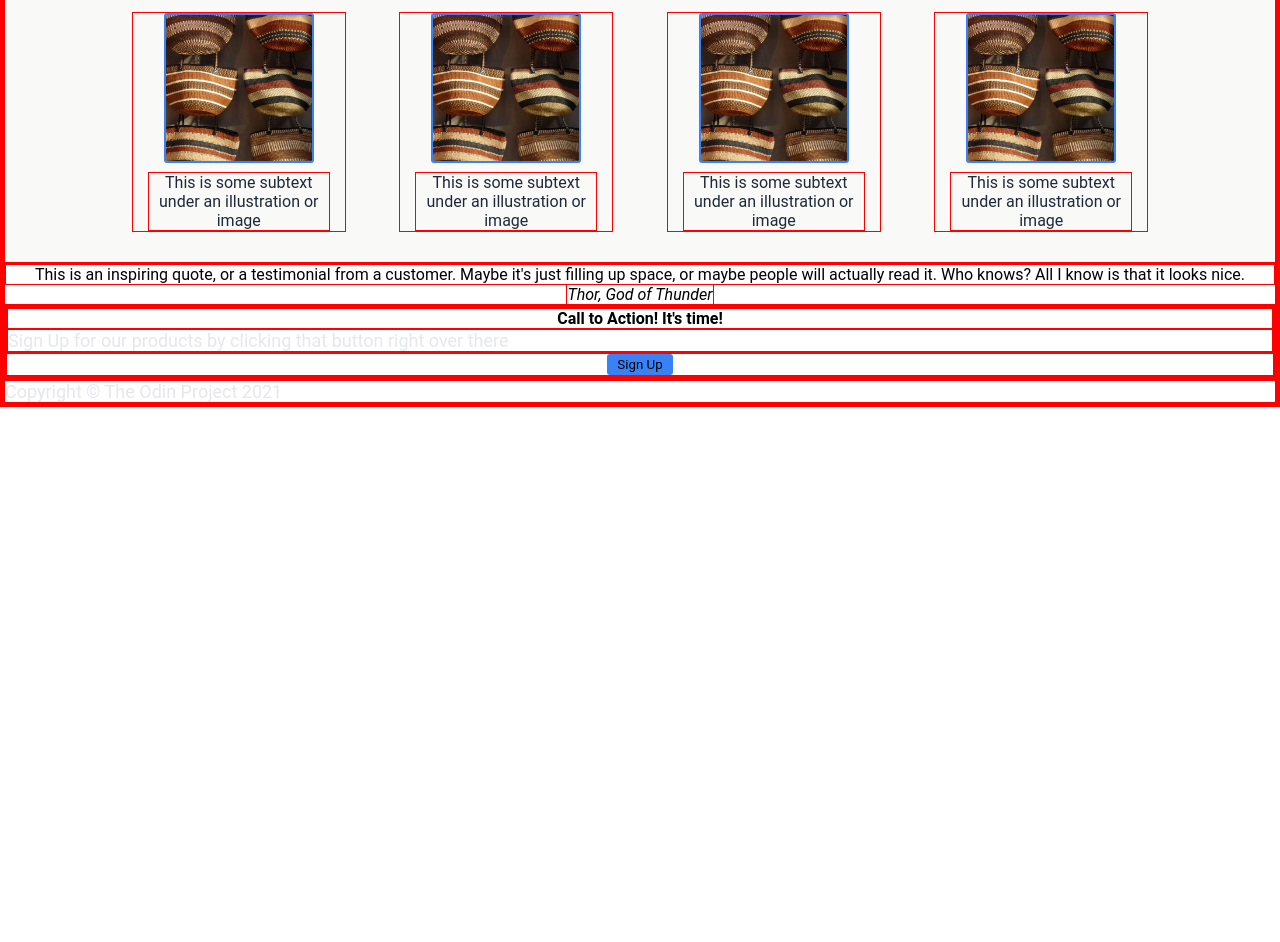
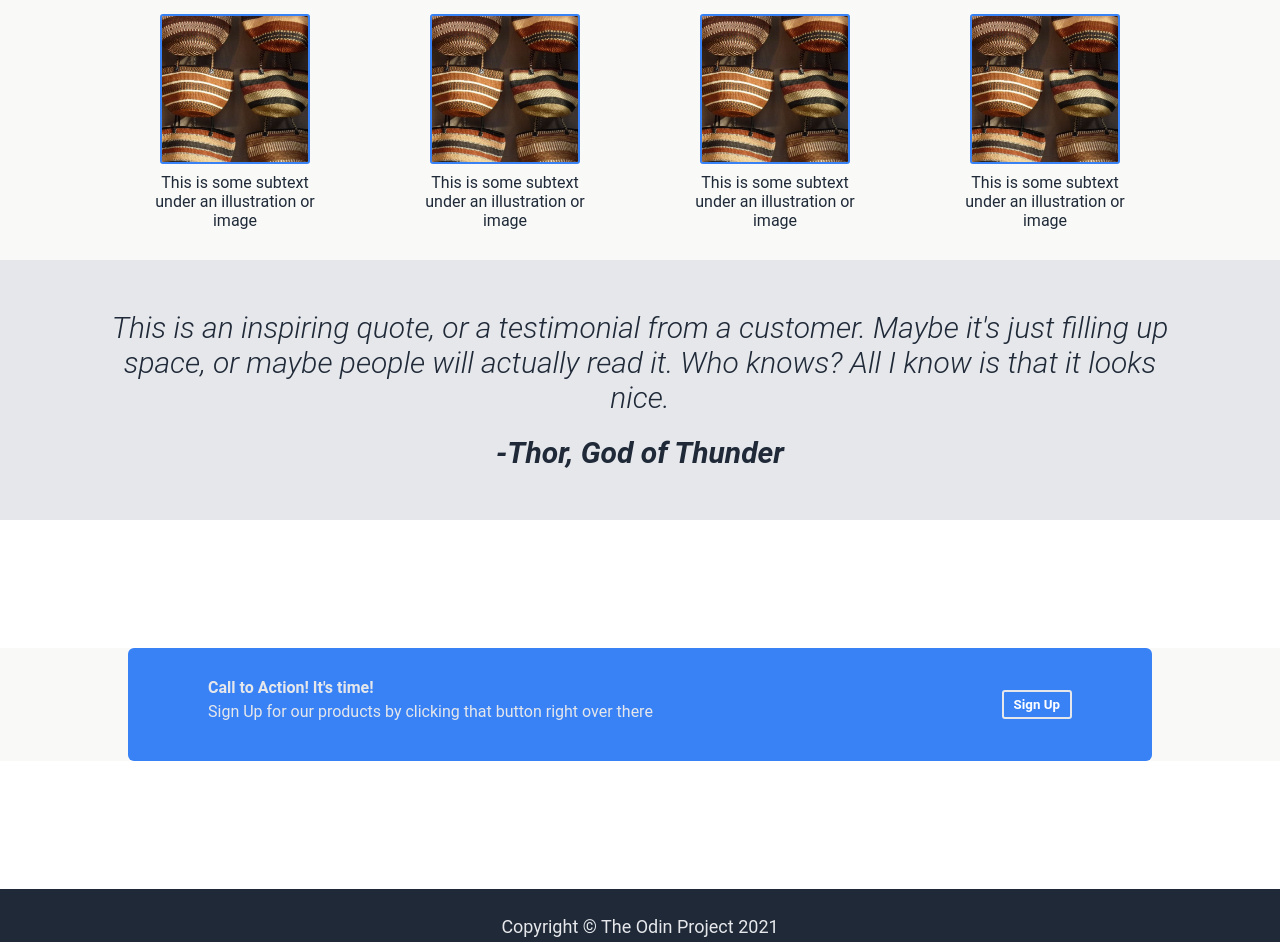
Before and after one commit to lennyochanda/landing-page, a plain HTML site: page index.html in a window 1280 px wide. Shown: the part 467-1409 px from the top of the page. Before the commit the page ends 874 px from the top, so only its background shows below. Drawn offline with Linux system fonts and the light colour scheme.

Commit message:
Add final CSS

```diff
--- a/index.html
+++ b/index.html
@@ -9,33 +9,33 @@
 <body>
 	<div class="container">
 		<header>
-			<div class='logo'>
+			<div class="logo">
 				<h4>Header Logo</h4>
 			</div>
 
-			<nav class='links'>
+			<nav class="links">
 				<a href="#">header link one</a>
 				<a href="#">Header link two</a>
 				<a href="#">header link three</a>
 			</nav>
 		</header>
 
-		<main class='content'>
-			<div class='hero'>
-				<div class='hero-text'>
+		<main class="content">
+			<div class="hero">
+				<div class="hero-text">
 					<h2>This Website is Awesome</h2>
 					<p>
 					This website has some sub-text that goes here under the main title. It&#39;s a smaller font and the color is lower contrast. Click here to sign up.
 					</p>
-					<button type='button'>Sign Up</button>
+					<button type="button">Sign Up</button>
 				</div>
 
-				<div class='hero-img'>
+				<div class="hero-img">
 					<img src="assets/Gourmand.jpeg" alt="placeholder image" width="500px" height="180px">
 				</div>
 			</div>
 
-			<div class='display'>
+			<div class="display">
 				<h3>Some random information</h3>
 				<div class="display-img">
 					<img src="assets/Gourmand.jpeg" alt="placeholder image" width="50px" height="50px">
@@ -65,15 +65,15 @@
 
 			</div>
 
-			<div class='quote'>
-				<blockquote>
+			<div class="quote">
+				<blockquote class="blockquote">
 					This is an inspiring quote, or a testimonial from a customer. Maybe it&#39;s just filling up space, or maybe people will actually read it. Who knows? All I know is that it looks nice.
 				</blockquote>
 
-				<cite>Thor, God of Thunder</cite>
+				<b class="cite">-Thor, God of Thunder</b>
 			</div>
 
-			<div class='actioncall'>
+			<div class="actioncall">
 				<div class='message'>
 					<div>
 						<h4>Call to Action&#33; It&#39;s time&#33</h4>
@@ -90,8 +90,10 @@
 
 		</main>
 
-		<footer class='footer'>
-			<p>Copyright &#169; The Odin Project 2021</p>
+		<footer>
+			<div class="footer">
+				<p>Copyright &#169; The Odin Project 2021</p>
+			</div>
 		</footer>
 
 	</div>
--- a/styles/styles.css
+++ b/styles/styles.css
@@ -7,7 +7,6 @@ box-sizing: inherit;
 }
 
 * {
-border: 1px solid red;
 text-align: center;
 font-family: Roboto, Arial;
 margin: 0;
@@ -67,6 +66,7 @@ text-align:left;
 div p {
 font-size: 18px;
 color: #E5E7EB;
+margin: 5px 0 10px 0;
 }
 
 div h2 {
@@ -75,10 +75,13 @@ font-weight: bold;
 }
 
 button {
-padding: 3px 10px;
+padding: 5px 10px;
 border: none;
 border-radius: 3px;
+color: #FFFFFF;
 background-color: #3882F6;
+font-weight: bold;
+border: 2px #E5E7EB solid;
 }
 
 .display {
@@ -116,3 +119,52 @@ font-size: 16px;
 margin: 5px 15px 0 15px;
 text-align: center;
 }
+
+.quote {
+padding: 50px 100px 50px 100px;
+background-color: #E5E7EB;
+color: #1F2937;
+font-size: 30px;
+font-weight: 300;
+font-style: italic;
+}
+
+.blockquote {
+margin-bottom: 20px
+}
+
+.actioncall {
+background-color: #F9FAF8;
+}
+
+.message {
+margin: 10%;
+display: flex;
+justify-content: space-between;
+padding: 30px 80px 30px 80px;
+align-items: center;
+background-color: #3882F6;
+color: #E5E7EB;
+border-radius: 6px;
+}
+
+.message p {
+font-size: 16px;
+}
+
+.message h4 {
+text-align: left;
+}
+
+.actioncall button {
+border: 2px #E5E7EB solid;
+font-weight: bold;
+}
+
+footer {
+background-color: #1F2937;
+height: 80px;
+display: flex;
+align-items: center;
+justify-content: center;
+}
```
